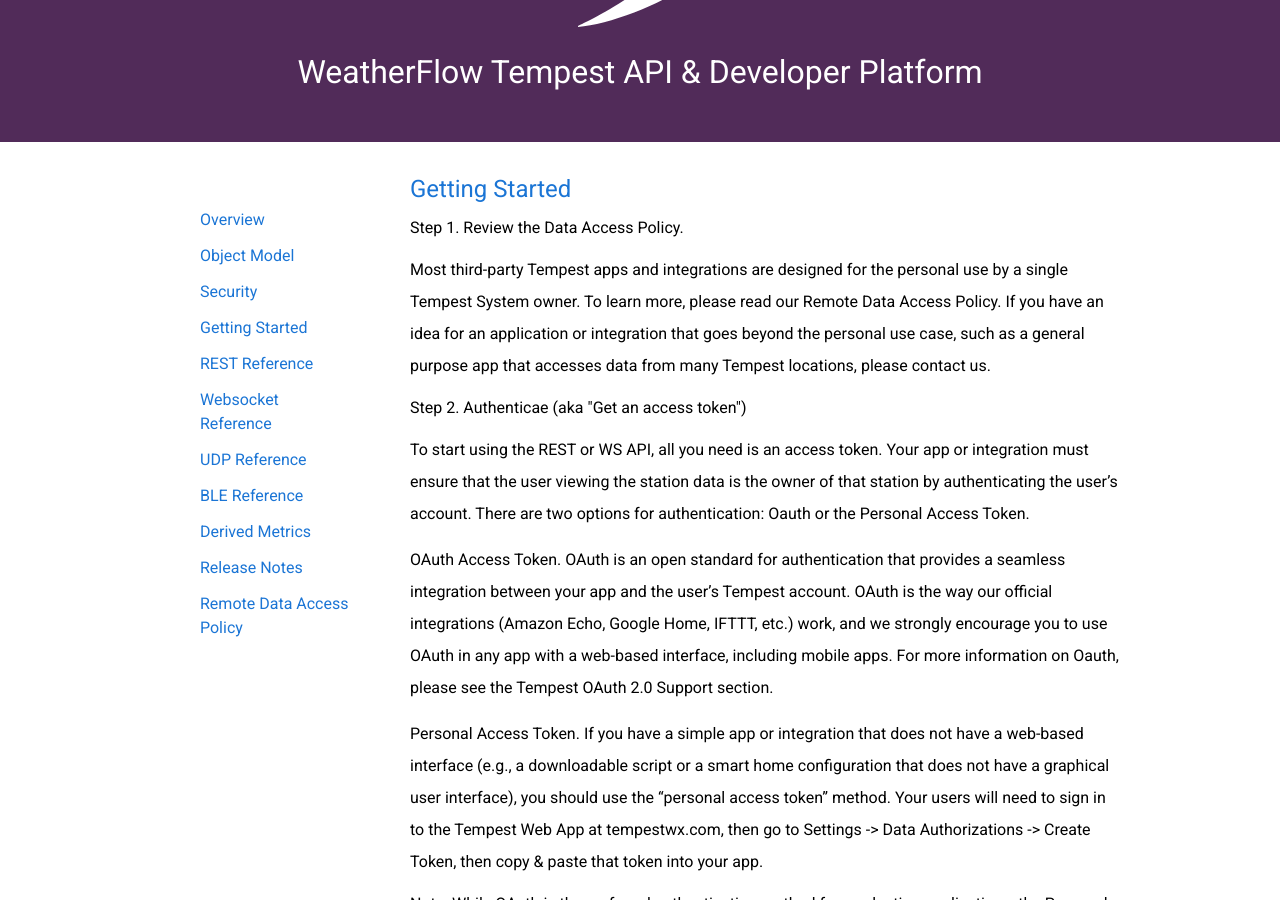
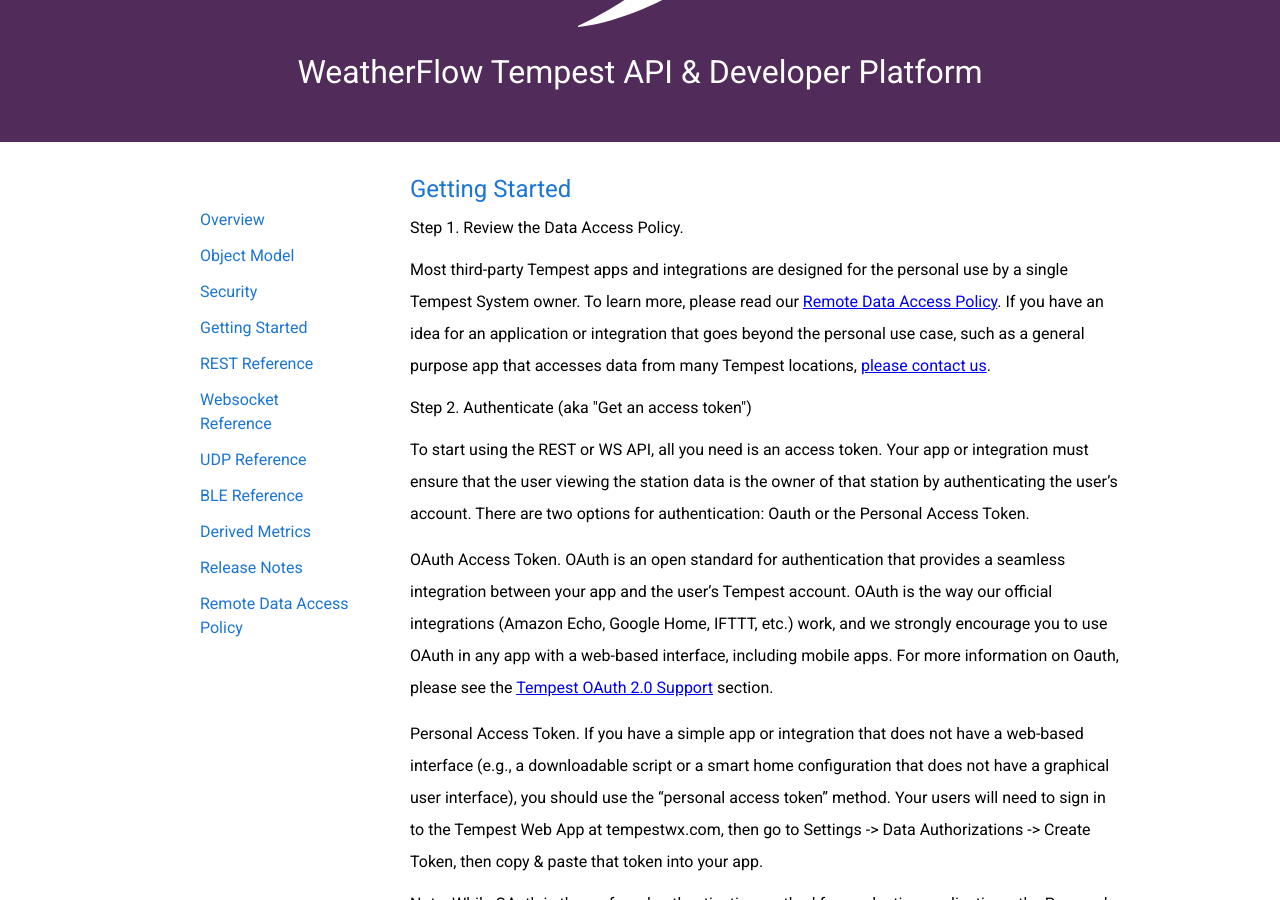
Before and after one commit to WeatherFlow/Tempest, a Jekyll site: the page built from api/index.html, in a window 1280 px wide and 900 px high, scrolled down 198 px. Built offline with Jekyll 4.4.1, drawn with Linux system fonts in a browser that asks for light colours; nearby versions of some CDN libraries.

Commit message:
fixed format, added links

```diff
--- a/api/index.html
+++ b/api/index.html
@@ -5,15 +5,15 @@
 
 <h2>Getting Started</h2>
 <h3>Step 1. Review the Data Access Policy.</h3>
-<p>Most third-party Tempest apps and integrations are designed for the personal use by a single Tempest System owner. To learn more, please read our Remote Data Access Policy. If you have an idea for an application or integration that goes beyond the personal use case, such as a general purpose app that accesses data from many Tempest locations, please contact us.</a>
-<h3>Step 2. Authenticae (aka "Get an access token")</h3>
+<p>Most third-party Tempest apps and integrations are designed for the personal use by a single Tempest System owner. To learn more, please read our <a href="https://weatherflow.github.io/SmartWeather/api/remote-developer-policy.html">Remote Data Access Policy</a>. If you have an idea for an application or integration that goes beyond the personal use case, such as a general purpose app that accesses data from many Tempest locations, <a href="https://weatherflow.com/partner-inquiry/">please contact us</a>.</p>
+<h3>Step 2. Authenticate (aka "Get an access token")</h3>
 <p>To start using the REST or WS API, all you need is an access token. Your app or integration must ensure that the user viewing the station data is the owner of that station by authenticating the user’s account. There are two options for authentication: Oauth or the Personal Access Token.</p>
-<p><b>OAuth Access Token</b>. OAuth is an open standard for authentication that provides a seamless integration between your app and the user’s Tempest account. OAuth is the way our official integrations (Amazon Echo, Google Home, IFTTT, etc.) work, and we strongly encourage you to use OAuth in any app with a web-based interface, including mobile apps. For more information on Oauth, please see the Tempest OAuth 2.0 Support section.</p>
+<p><b>OAuth Access Token</b>. OAuth is an open standard for authentication that provides a seamless integration between your app and the user’s Tempest account. OAuth is the way our official integrations (Amazon Echo, Google Home, IFTTT, etc.) work, and we strongly encourage you to use OAuth in any app with a web-based interface, including mobile apps. For more information on Oauth, please see the <a href="oauth.html">Tempest OAuth 2.0 Support</a> section.</p>
 <p><b>Personal Access Token</b>. If you have a simple app or integration that does not have a web-based interface (e.g., a downloadable script or a smart home configuration that does not have a graphical user interface), you should use the “personal access token” method. Your users will need to sign in to the Tempest Web App at tempestwx.com, then go to Settings -> Data Authorizations -> Create Token, then copy & paste that token into your app.</p>
 <h5>Note: While OAuth is the preferred authentication method for production applications, the Personal Access Token is the simplest way to get started with the API - just sign in to your own account and generate one. You can add OAuth once your app or integration is ready for external testing.</h5>
 <h3>Step 3. Dive in!</h3>
 <p>Once you have an access token (either a personal or Oauth), you’re ready to start playing with the API. Here are the links to our full documentation for REST & WebSockets, along with a few simple examples to get you started:</p>
-<h2><a href="">REST reference</a></h2>
+<h2><a href="swagger/">REST reference</a></h2>
 <h3>Examples:</h3>
 <ul>
 	<li>GET Station Meta Data</li>
@@ -22,8 +22,8 @@
 	<div class="code-highlight">https://swd.weatherflow.com/swd/rest/observations/station/[your_station_id]?token=[your_access_token]</div>
 	<li>GET Latest Device Observation</li>
 	<div class="code-highlight">https://swd.weatherflow.com/swd/rest/observations/?device_id=[your_device_id]&token=[your_access_token]</div>
-<ul>
-<h2><a href="">WebSockets reference</a>
+</ul>
+<h2><a href="ws.html">WebSockets reference</a>
 <h3>Examples:</h3>
 <ul>
 	<li>Open a websocket connection</li>
```
